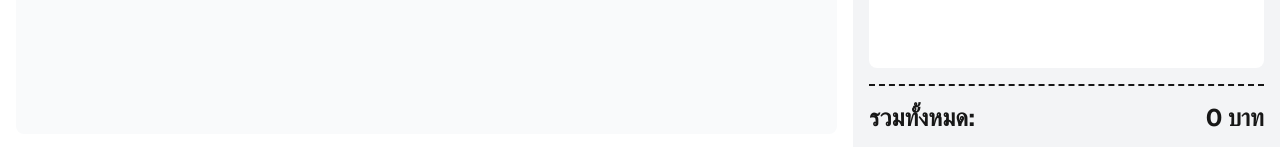
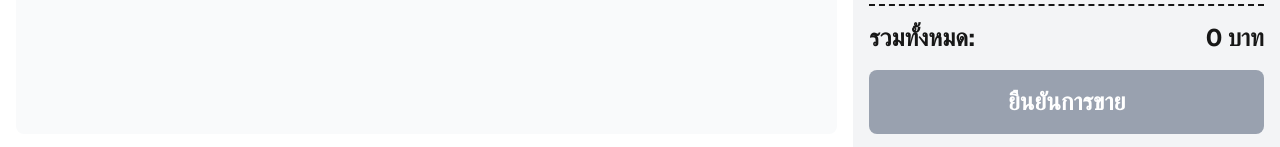
Before and after one commit to thanaponkr/thanapon_pos, a Next.js app: page / in a window 1280 px wide. Shown: the part 650-797 px from the top of the page. Built offline with nearby package versions, Linux system fonts and the light colour scheme; no server answers; the database is empty.

Commit message:
feat: Add checkout functionality to save orders

```diff
--- a/src/app/page.tsx
+++ b/src/app/page.tsx
@@ -1,8 +1,9 @@
 'use client';
 
 import { useState, useEffect } from 'react';
+// 1. Import เครื่องมือใหม่สำหรับ "การเขียน" ข้อมูล
 import { db } from '../firebase';
-import { collection, getDocs, query, orderBy } from "firebase/firestore";
+import { collection, getDocs, query, orderBy, addDoc, serverTimestamp } from "firebase/firestore";
 
 // ... (ส่วน Interface เหมือนเดิม) ...
 interface Category { id: string; name: string; order: number; }
@@ -10,7 +11,7 @@ interface Product { id: string; name: string; price: number; category: string; }
 interface CartItem extends Product { quantity: number; }
 
 export default function Home() {
-  // ... (ส่วนโค้ด Logic เหมือนเดิมทั้งหมด) ...
+  // ... (ส่วน State และฟังก์ชัน fetchData เหมือนเดิม) ...
   const [categories, setCategories] = useState<Category[]>([]);
   const [products, setProducts] = useState<Product[]>([]);
   const [loading, setLoading] = useState(true);
@@ -38,6 +39,7 @@ export default function Home() {
     fetchData();
   }, []);
 
+  // ... (ฟังก์ชันจัดการ cart เหมือนเดิม) ...
   const addToCart = (product: Product) => {
     const existingProductIndex = cart.findIndex(item => item.id === product.id);
     if (existingProductIndex !== -1) {
@@ -72,59 +74,76 @@ export default function Home() {
   const totalPrice = cart.reduce((sum, product) => sum + (product.price * product.quantity), 0);
   const filteredProducts = products.filter(product => product.category === selectedCategory);
 
+  // --- 2. สร้างฟังก์ชันใหม่สำหรับ "คิดเงิน" ---
+  const handleCheckout = async () => {
+    if (cart.length === 0) {
+      alert("กรุณาเพิ่มสินค้าลงในตะกร้าก่อน");
+      return;
+    }
+
+    try {
+      // สร้าง "เอกสารการขาย" 1 ชิ้น
+      const orderData = {
+        totalPrice: totalPrice,
+        items: cart,
+        createdAt: serverTimestamp() // บันทึกเวลาที่ขาย ณ ตอนนั้น
+      };
+
+      // ส่งเอกสารนี้ไปเก็บใน Collection "orders"
+      await addDoc(collection(db, "orders"), orderData);
+
+      alert("บันทึกการขายสำเร็จ!");
+      clearCart(); // ล้างตะกร้าเพื่อรับลูกค้าคนต่อไป
+    } catch (error) {
+      console.error("Error adding document: ", error);
+      alert("เกิดข้อผิดพลาดในการบันทึกการขาย");
+    }
+  };
+
   if (loading) {
     return <div className="flex h-screen w-full items-center justify-center text-2xl font-bold">กำลังเชื่อมต่อฐานข้อมูล...</div>;
   }
 
   return (
-    // --- 1. สอนให้หน้าจอหลักปรับ layout ได้ ---
     <main className="flex flex-col md:flex-row h-screen bg-gray-200 font-sans">
 
-      {/* --- 2. สอนให้คอลัมน์ซ้ายปรับความกว้างได้ --- */}
       <div className="w-full md:w-2/3 bg-white p-4 flex flex-col">
+        {/* ... (ส่วนโค้ดด้านซ้ายเหมือนเดิม) ... */}
         <div className="mb-4">
           <h1 className="text-2xl font-bold text-gray-800">เลือกหมวดหมู่</h1>
         </div>
-        {/* --- 3. สอนให้ตารางหมวดหมู่ปรับจำนวนคอลัมน์ได้ --- */}
         <div className="grid grid-cols-2 md:grid-cols-3 gap-4">
-          {categories.map((category) => (
-            <button key={category.id} onClick={() => setSelectedCategory(category.name)} className={`text-white font-bold text-lg py-4 px-2 rounded-lg shadow-md transition-all ${selectedCategory === category.name ? 'bg-blue-700 ring-4 ring-blue-300' : 'bg-blue-500 hover:bg-blue-600'}`}>
-              {category.name}
-            </button>
-          ))}
+          {categories.map((category) => (<button key={category.id} onClick={() => setSelectedCategory(category.name)} className={`text-white font-bold text-lg py-4 px-2 rounded-lg shadow-md transition-all ${selectedCategory === category.name ? 'bg-blue-700 ring-4 ring-blue-300' : 'bg-blue-500 hover:bg-blue-600'}`}>{category.name}</button>))}
         </div>
         <div className="mt-6 p-4 bg-gray-50 rounded-lg flex-grow overflow-y-auto">
           <h2 className="text-xl font-semibold mb-4">เลือกสินค้า ({selectedCategory || ''})</h2>
-          {/* --- 4. สอนให้ตารางสินค้าปรับจำนวนคอลัมน์ได้ --- */}
           <div className="grid grid-cols-3 md:grid-cols-4 gap-4">
-            {filteredProducts.map((product) => (
-              <button key={product.id} onClick={() => addToCart(product)} className="bg-green-500 text-white font-semibold p-4 rounded-lg shadow hover:bg-green-600 transition-colors text-center">
-                {product.name}
-                <br />
-                <span className="text-sm font-normal">{product.price} บาท</span>
-              </button>
-            ))}
+            {filteredProducts.map((product) => (<button key={product.id} onClick={() => addToCart(product)} className="bg-green-500 text-white font-semibold p-4 rounded-lg shadow hover:bg-green-600 transition-colors text-center">{product.name}<br /><span className="text-sm font-normal">{product.price} บาท</span></button>))}
           </div>
         </div>
       </div>
 
-      {/* --- 5. สอนให้คอลัมน์ขวาปรับความกว้างได้ --- */}
       <div className="w-full md:w-1/3 bg-gray-100 p-4 flex flex-col">
         <div className="flex justify-between items-center mb-4">
             <h2 className="text-2xl font-bold text-gray-800">รายการสั่งซื้อ</h2>
-            <button onClick={clearCart} className="bg-red-500 text-white font-bold py-2 px-4 rounded-lg hover:bg-red-600 transition-colors">
-                ล้างบิล
-            </button>
+            <button onClick={clearCart} className="bg-red-500 text-white font-bold py-2 px-4 rounded-lg hover:bg-red-600 transition-colors">ล้างบิล</button>
         </div>
         <div className="flex-grow bg-white rounded-lg p-4 overflow-y-auto">
-          {/* ... (โค้ดแสดงรายการในบิลเหมือนเดิม) ... */}
-          {cart.length === 0 ? (<p className="text-gray-500 text-center mt-10">ยังไม่มีรายการ</p>) : (cart.map((item, index) => (<div key={index} className="flex justify-between items-center mb-2 border-b pb-2"><div><span className="font-semibold">{item.name}</span><span className="text-sm text-gray-500"> (x{item.quantity})</span></div><div className="flex items-center gap-4"><span className='font-semibold'>{item.price * item.quantity} บาท</span><button onClick={() => removeFromCart(item.id)} className="text-red-500 hover:text-red-700"><svg xmlns="http://www.w3.org/2000/svg" className="h-6 w-6" fill="none" viewBox="0 0 24 24" stroke="currentColor"><path strokeLinecap="round" strokeLinejoin="round" strokeWidth="2" d="M19 7l-.867 12.142A2 2 0 0116.138 21H7.862a2 2 0 01-1.995-1.858L5 7m5 4v6m4-6v6m1-10V4a1 1 0 00-1-1h-4a1 1 0 00-1 1v3M4 7h16" /></svg></button></div></div>)))}
+          {cart.length === 0 ? (<p className="text-gray-500 text-center mt-10">ยังไม่มีรายการ</p>) : (cart.map((item, index) => (<div key={index} className="flex justify-between items-center mb-2 border-b pb-2"><div><span className="font-semibold">{item.name}</span><div className="flex items-center gap-2 mt-1"><button onClick={() => updateQuantity(item.id, -1)} className="bg-gray-300 w-6 h-6 rounded-full font-bold">-</button><span>{item.quantity}</span><button onClick={() => updateQuantity(item.id, 1)} className="bg-gray-300 w-6 h-6 rounded-full font-bold">+</button></div></div><div className="flex items-center gap-4"><span className='font-semibold'>{item.price * item.quantity} บาท</span><button onClick={() => removeFromCart(item.id)} className="text-red-500 hover:text-red-700"><svg xmlns="http://www.w3.org/2000/svg" className="h-6 w-6" fill="none" viewBox="0 0 24 24" stroke="currentColor"><path strokeLinecap="round" strokeLinejoin="round" strokeWidth="2" d="M19 7l-.867 12.142A2 2 0 0116.138 21H7.862a2 2 0 01-1.995-1.858L5 7m5 4v6m4-6v6m1-10V4a1 1 0 00-1-1h-4a1 1 0 00-1 1v3M4 7h16" /></svg></button></div></div>)))}
         </div>
         <div className="mt-4 pt-4 border-t-2 border-dashed">
-          <div className="flex justify-between items-center text-2xl font-bold">
+          <div className="flex justify-between items-center text-2xl font-bold mb-4">
             <span>รวมทั้งหมด:</span>
             <span>{totalPrice} บาท</span>
           </div>
+          {/* --- 3. เพิ่มปุ่ม "คิดเงิน" --- */}
+          <button
+            onClick={handleCheckout}
+            className="w-full bg-green-500 text-white font-bold text-2xl py-4 rounded-lg hover:bg-green-600 transition-colors disabled:bg-gray-400"
+            disabled={cart.length === 0}
+          >
+            ยืนยันการขาย
+          </button>
         </div>
       </div>
     </main>
```
